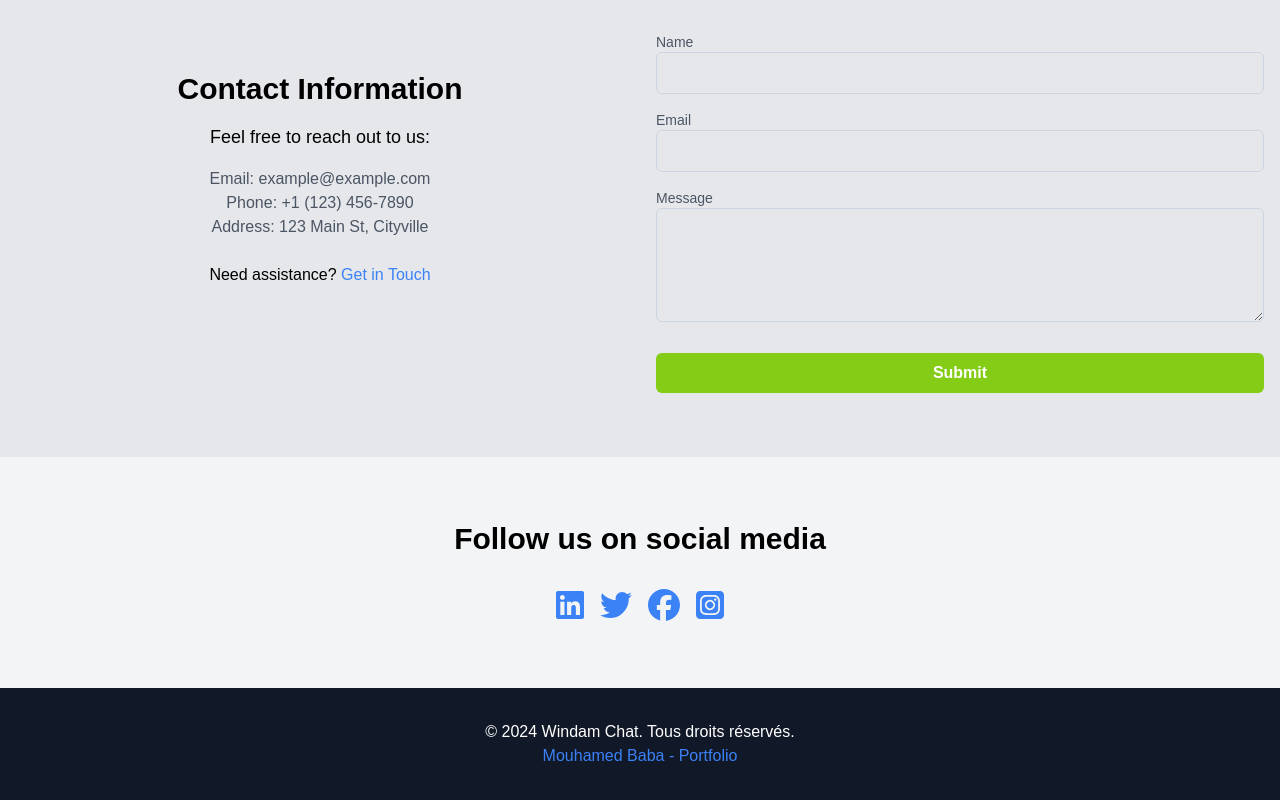
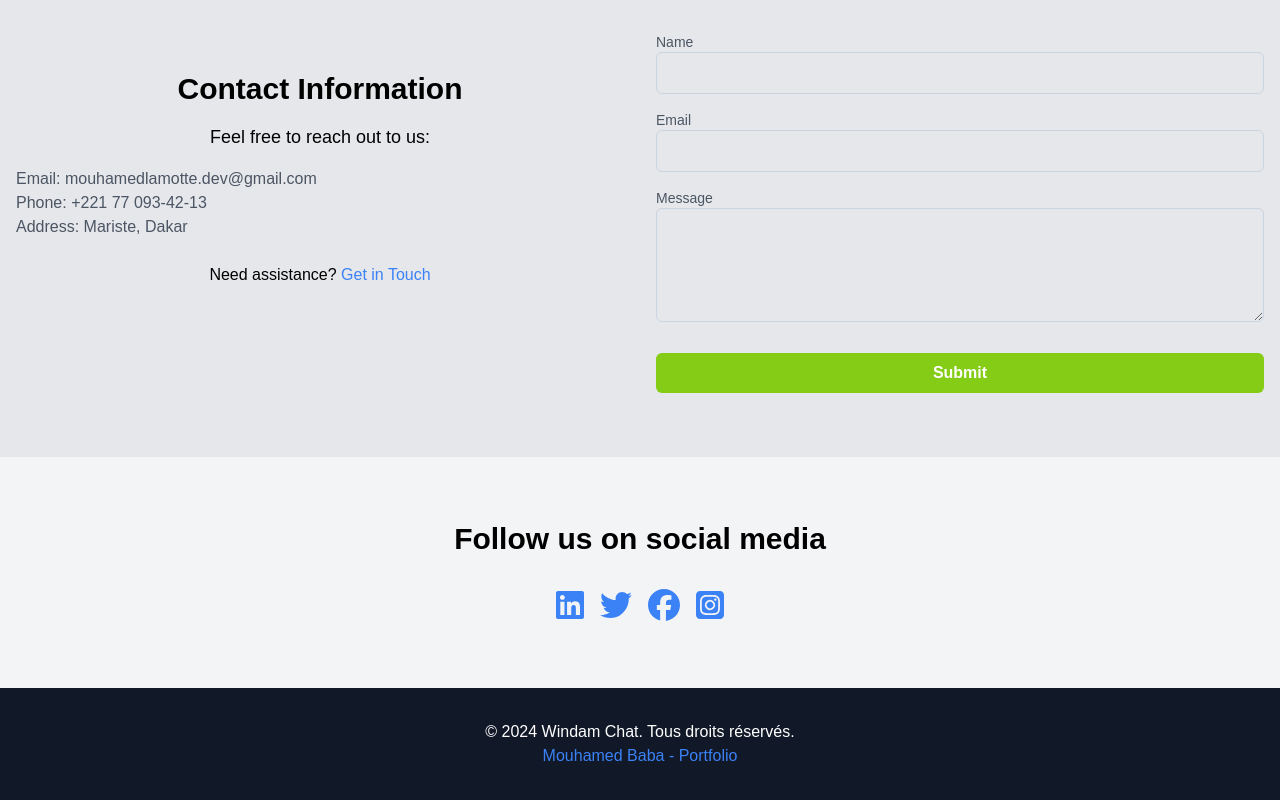
Before and after one commit to mouhamedbaba/windam, a Next.js app: page / in a window 1280 px wide. Shown: the part 1672-2472 px from the top of the page. Built offline with nearby package versions, Linux system fonts and the light colour scheme; no server answers.

Commit message:
add contact section 3

```diff
--- a/src/pages/index.js
+++ b/src/pages/index.js
@@ -138,9 +138,9 @@ export default function Home() {
           <div>
             <h2 className="text-3xl font-bold mb-4">Contact Information</h2>
             <p className="text-lg mb-4">Feel free to reach out to us:</p>
-            <p className="text-gray-600">Email: example@example.com</p>
-            <p className="text-gray-600">Phone: +1 (123) 456-7890</p>
-            <p className="text-gray-600">Address: 123 Main St, Cityville</p>
+            <p className="text-gray-600 text-start ">Email: mouhamedlamotte.dev@gmail.com</p>
+            <p className="text-gray-600 text-start">Phone: +221 77 093-42-13</p>
+            <p className="text-gray-600 text-start">Address: Mariste, Dakar</p>
             <p className="mt-6">
               Need assistance?{" "}
               <a href="#" className="text-blue-500 hover:underline">
@@ -217,28 +217,28 @@ export default function Home() {
             </h2>
             <div className="flex justify-center space-x-4">
               <a
-                href="https://www.linkedin.com/in/mouhamedbaba"
+                href="https://www.linkedin.com/in/mouhamed-baba-lamotte-876291252/"
                 className="text-blue-500 hover:underline"
               >
                 <FontAwesomeIcon icon={faLinkedin} size="2x" />
 
               </a>
               <a
-                href="https://twitter.com/mouhamedbaba"
+                href="https://twitter.com/MouhamedLamotly"
                 className="text-blue-500 hover:underline"
               >
                 <FontAwesomeIcon icon={faTwitter} size="2x" />
 
               </a>
               <a
-                href="https://twitter.com/mouhamedbaba"
+                href="https://www.facebook.com/mohamedbabalamotte/"
                 className="text-blue-500 hover:underline"
               >
                 <FontAwesomeIcon icon={faFacebook} size="2x" />
 
               </a>
               <a
-                href="https://twitter.com/mouhamedbaba"
+                href="https://www.instagram.com/_mouhamed_baba/"
                 className="text-blue-500 hover:underline"
               >
                 <FontAwesomeIcon icon={faInstagramSquare} size="2x" />
@@ -255,7 +255,7 @@ export default function Home() {
               <p>&copy; 2024 Windam Chat. Tous droits réservés.</p>
               <p>
                 <Link
-                  href="https://mouhamedbaba.dev"
+                  href="#"
                   className="text-blue-500 hover:underline"
                 >
                   Mouhamed Baba - Portfolio
--- /dev/null
+++ b/src/ui/components/landing/contact.js
@@ -0,0 +1,7 @@
+import React from 'react'
+
+export const Contact = () => {
+  return (
+    <div>Contact</div>
+  )
+}
```
